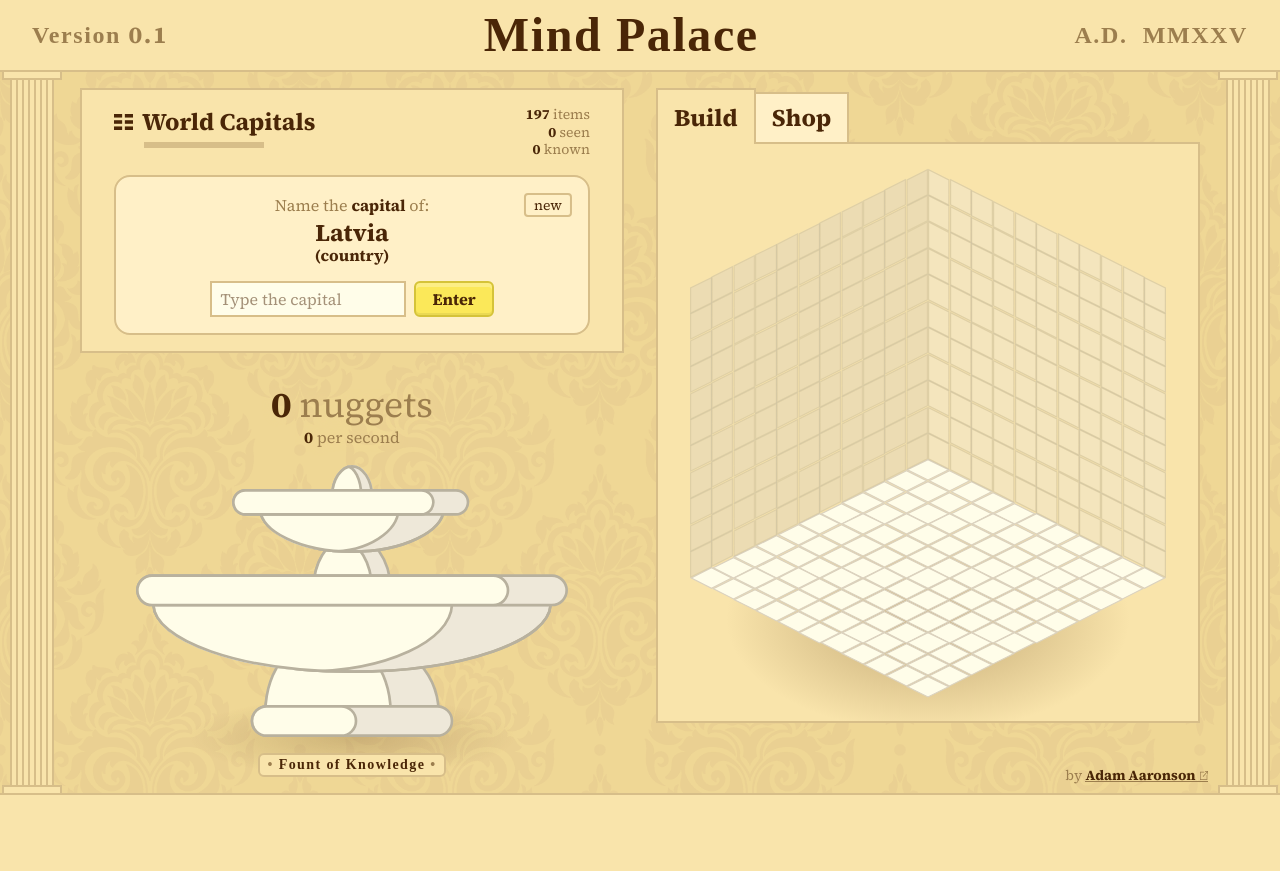
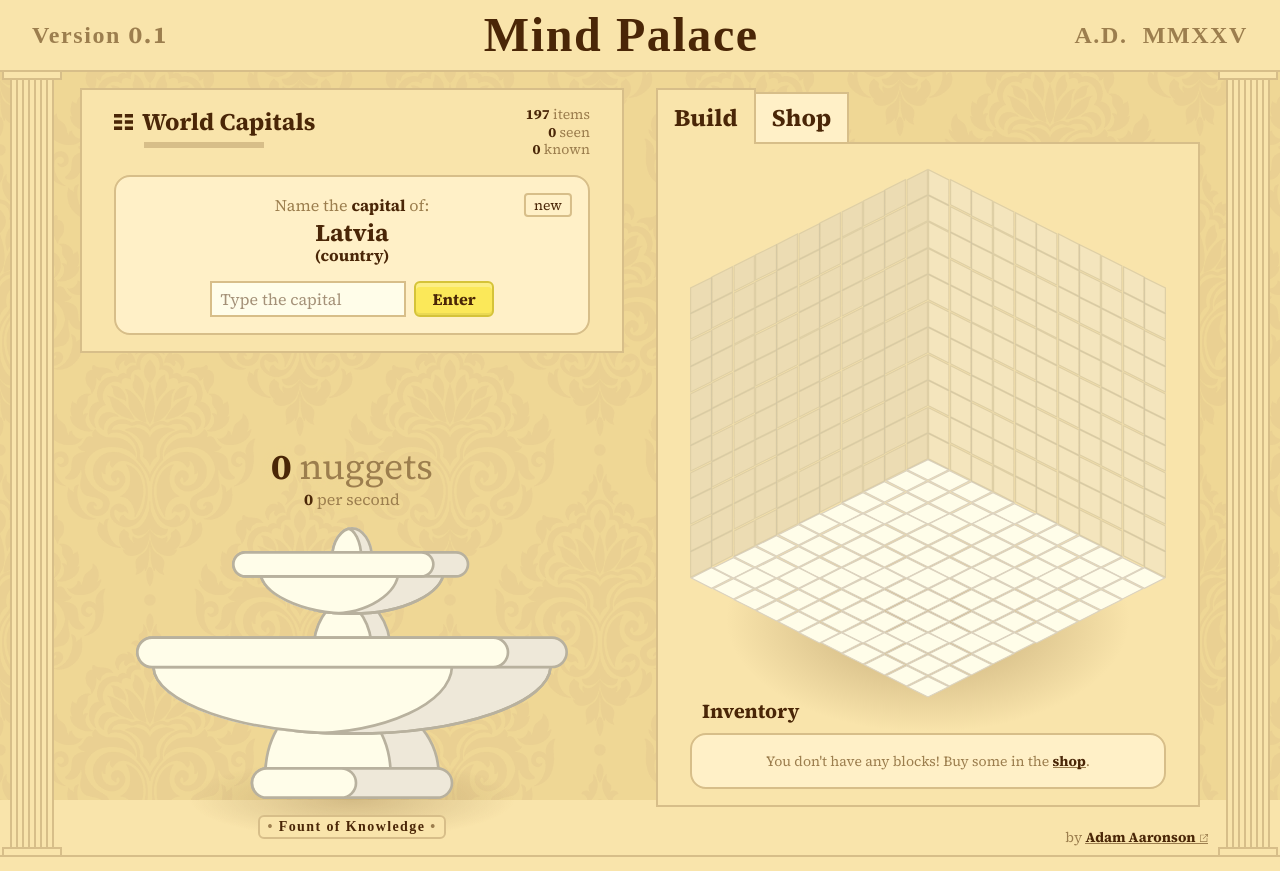
Before and after one commit to adamaaronson/mind-palace, a React (Vite) app: page / in a window 1280 px wide. Before the commit the page ends 809 px from the top, so only its background shows below. Built offline with nearby package versions, Linux system fonts and the light colour scheme; a web font is replaced by a local one.

Commit message:
Add inventory

```diff
--- a/src/components/AnswerCard.tsx
+++ b/src/components/AnswerCard.tsx
@@ -36,11 +36,16 @@ function AnswerCard(props: AnswerCardProps) {
           <LinkOrText
             link={previousCard.questionLink}
             text={previousCard.question}
+            wikipedia
           />{" "}
           is{" "}
           {previousCard.answers.map((answer, index) => (
             <React.Fragment key={index}>
-              <LinkOrText link={answer.link} text={answer.canonicalForm} />
+              <LinkOrText
+                link={answer.link}
+                text={answer.canonicalForm}
+                wikipedia
+              />
               {index < previousCard.answers.length - 1 && <span> / </span>}
             </React.Fragment>
           ))}
--- a/src/components/App.tsx
+++ b/src/components/App.tsx
@@ -33,6 +33,7 @@ export default function App() {
   const [nuggetsPerSecond, setNuggetsPerSecond] = useState(0);
   const [nuggetsEarned, setNuggetsEarned] = useState(0);
   const [timestamp, setTimestamp] = useState(0);
+  const [tabIndex, setTabIndex] = useState(0);
 
   const displayNuggets = Math.round(nuggets);
   const nuggetsPerCorrectAnswer = UPGRADES.CORRECT_ANSWERS.level;
@@ -134,8 +135,12 @@ export default function App() {
                 />
               </div>
               <div className="flex-1 shrink min-w-0 mt-8 md:mt-0">
-                <Tabs labels={["Build", "Shop"]}>
-                  <Build />
+                <Tabs
+                  labels={["Build", "Shop"]}
+                  activeIndex={tabIndex}
+                  setActiveIndex={setTabIndex}
+                >
+                  <Build inventory={[]} goToShop={() => setTabIndex(1)} />
                   <Shop
                     displayNuggets={displayNuggets}
                     setNuggets={setNuggets}
--- a/src/components/Build.tsx
+++ b/src/components/Build.tsx
@@ -1,5 +1,6 @@
 import { memo, useCallback, useEffect, useState } from "react";
 import Block, { type BlockProps } from "./Block";
+import LinkOrText from "./LinkOrText";
 
 export const GRID_WIDTH = 11;
 export const GRID_DEPTH = 11;
@@ -33,7 +34,13 @@ export function getIsometricProjection(
   };
 }
 
-function Build() {
+interface BuildProps {
+  inventory: { id: string; count: number }[];
+  goToShop: () => void;
+}
+
+function Build(props: BuildProps) {
+  const { inventory, goToShop } = props;
   const [blocks, setBlocks] = useState<Omit<BlockProps, "width">[]>([]);
   const [blockWidth, setBlockWidth] = useState(0);
 
@@ -106,6 +113,7 @@ function Build() {
   const allBlocks = [...floor, ...leftWall, ...rightWall, ...blocks];
 
   return (
+    <div>
       <div
         ref={(ref) => setPalaceRef(ref)}
         className="relative w-full m-auto my-2"
@@ -127,7 +135,7 @@ function Build() {
           />
         ))}
         <div
-        className="z-0 opacity-60 rounded-full bg-radial from-0% to-50% from-text-light absolute -translate-x-1/2"
+          className="z-0 opacity-60 rounded-full bg-radial from-0% to-50% from-text-light absolute -translate-x-1/2 pointer-events-none"
           style={{
             width: blockWidth * GRID_WIDTH * 1.2,
             height: getSideHeight(blockWidth) * GRID_WIDTH * 1.1,
@@ -136,6 +144,20 @@ function Build() {
           }}
         />
       </div>
+      <h3 className="text-text-dark font-bold text-xl -mt-2 mb-2 ml-3">
+        Inventory
+      </h3>
+      <div className="border-2 border-border rounded-2xl bg-light-light p-4">
+        {inventory.length === 0 ? (
+          <p className="text-sm text-text-light text-center">
+            You don't have any blocks! Buy some in the{" "}
+            <LinkOrText link="#" onClick={goToShop} text="shop" />.
+          </p>
+        ) : (
+          <></>
+        )}
+      </div>
+    </div>
   );
 }
 
--- a/src/components/Footer.tsx
+++ b/src/components/Footer.tsx
@@ -8,12 +8,7 @@ export default function Footer() {
     "
     >
       <p>
-        by{" "}
-        <LinkOrText
-          link="https://aaronson.org"
-          text="Adam Aaronson"
-          isWikipedia={false}
-        />
+        by <LinkOrText link="https://aaronson.org" text="Adam Aaronson" />
       </p>
     </footer>
   );
--- a/src/components/LinkOrText.tsx
+++ b/src/components/LinkOrText.tsx
@@ -1,16 +1,20 @@
 interface LinkOrTextProps {
   link?: string;
   text: string;
-  isWikipedia?: boolean;
+  onClick?: () => void;
+  wikipedia?: boolean;
 }
 
 export default function LinkOrText(props: LinkOrTextProps) {
-  const { link, text, isWikipedia = true } = props;
+  const { link, text, onClick, wikipedia = false } = props;
+  const isExternal = link !== "#";
+
   return link ? (
     <a
       href={link}
-      target="_blank"
-      rel="noopener noreferrer"
+      target={isExternal ? "_blank" : undefined}
+      rel={isExternal ? "noopener noreferrer" : undefined}
+      onClick={onClick}
       className="link font-bold text-text-dark inline-block hover:text-text-light transition-colors"
       style={{
         backgroundImage: "linear-gradient(#9c7e4e 0%, #9c7e4e 100%)",
@@ -20,16 +24,18 @@ export default function LinkOrText(props: LinkOrTextProps) {
       }}
     >
       {text}
-      {isWikipedia ? (
+      {wikipedia ? (
         <img
           src="wikipedia.svg"
           className="inline-block w-[1em] align-middle ml-1 mb-[0.1em]"
         ></img>
       ) : (
-        <img
-          src="external.svg"
-          className="inline-block w-[0.6em] align-middle ml-1 mb-[0.15em]"
-        ></img>
+        isExternal && (
+          <img
+            src="external.svg"
+            className="inline-block w-[0.6em] align-middle ml-1 mb-[0.15em]"
+          ></img>
+        )
       )}
     </a>
   ) : (
--- a/src/components/Tabs.tsx
+++ b/src/components/Tabs.tsx
@@ -1,13 +1,14 @@
-import { useState } from "react";
+import { type Dispatch, type SetStateAction } from "react";
 
 interface TabsProps {
   labels: string[];
+  activeIndex: number;
+  setActiveIndex: Dispatch<SetStateAction<number>>;
   children: React.ReactNode[];
 }
 
 export default function Tabs(props: TabsProps) {
-  const { labels, children } = props;
-  const [activeIndex, setActiveIndex] = useState(0);
+  const { labels, activeIndex, setActiveIndex, children } = props;
 
   return (
     <div className="mx-4">
```
Lines whose indentation alone changed are shown as unchanged.
